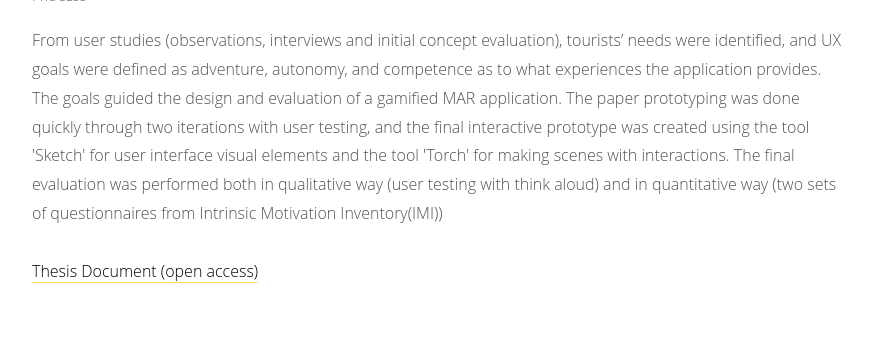
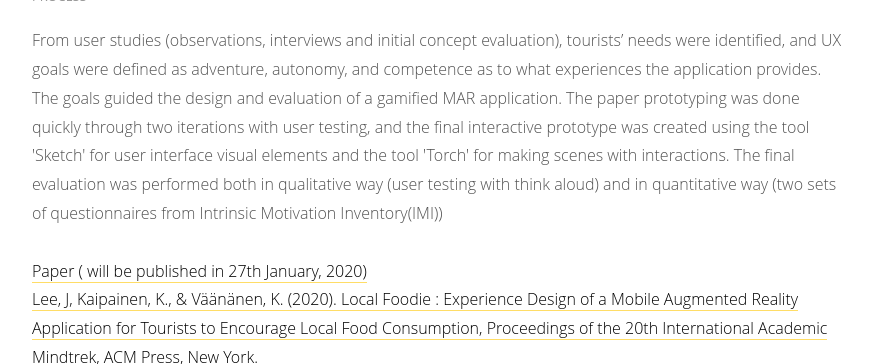
Before and after one commit to ljeun/portfolio_back, a Jekyll site: the page built from _posts/2019-06-01-masters-thesis.markdown, in a window 1280 px wide and 900 px high, scrolled down 1757 px, cut to the strip 0-364 px from the top of the window. Shown: the whole strip, without its empty margins (198-1070 px from the left). Built offline with Jekyll 4.4.1, drawn with Linux system fonts in a browser that asks for light colours.

Commit message:
add publication link

```diff
--- a/_posts/2019-06-01-masters-thesis.markdown
+++ b/_posts/2019-06-01-masters-thesis.markdown
@@ -13,7 +13,7 @@ content_1: Travelers are not familiar with local food and ingredients in new pla
 section_2: Augmented Reaility and Gamification
 content_2: Augmented Reality (AR) and gamification can derive a possibility to support travelers to consume local food. The benefits of MAR and gamification were explored through the design and evaluation of a gamified MAR application prototype to encourage travelers’ local food consumption. The application recognizes the real food through an AR mobile screen and displays basic food information with name/ingredient and 'food miles' which refers to how far the main ingredients come from the distance. Besides, gamification was applied for the users’ actions as collecting the food/ingredients and assigning levels according to how much local food a user consumed.
 section_3: Process
-content_3: From user studies (observations, interviews and initial concept evaluation), tourists’ needs were identified, and UX goals were defined as adventure, autonomy, and competence as to what experiences the application provides. The goals guided the design and evaluation of a gamified MAR application. The paper prototyping was done quickly through two iterations with user testing, and the final interactive prototype was created using the tool 'Sketch' for user interface visual elements and the tool 'Torch' for making scenes with interactions. The final evaluation was performed both in qualitative way (user testing with think aloud) and in quantitative way (two sets of questionnaires from Intrinsic Motivation Inventory(IMI)) <br/><br/> <a href="https://trepo.tuni.fi/handle/123456789/27605" class="link">Thesis Document (open access)</a>
+content_3: From user studies (observations, interviews and initial concept evaluation), tourists’ needs were identified, and UX goals were defined as adventure, autonomy, and competence as to what experiences the application provides. The goals guided the design and evaluation of a gamified MAR application. The paper prototyping was done quickly through two iterations with user testing, and the final interactive prototype was created using the tool 'Sketch' for user interface visual elements and the tool 'Torch' for making scenes with interactions. The final evaluation was performed both in qualitative way (user testing with think aloud) and in quantitative way (two sets of questionnaires from Intrinsic Motivation Inventory(IMI)) <br/><br/> <a href="https://doi.org/10.1145/3377290.3377298" class="link"> Paper ( will be published in 27th January, 2020)<br/> Lee, J, Kaipainen, K., & Väänänen, K. (2020). Local Foodie &#58; Experience Design of a Mobile Augmented Reality Application for Tourists to Encourage Local Food Consumption, Proceedings of the 20th International Academic Mindtrek, ACM Press, New York.</a><br/><br/> <a href="https://trepo.tuni.fi/handle/123456789/27605" class="link">Thesis Document (open access)</a>
 image_main: /img/works/masterthesis/main.png
 image_main_detail: /img/works/masterthesis/main_detail.png
 #image_main: /img/works/masterthesis/demo.gif
```
